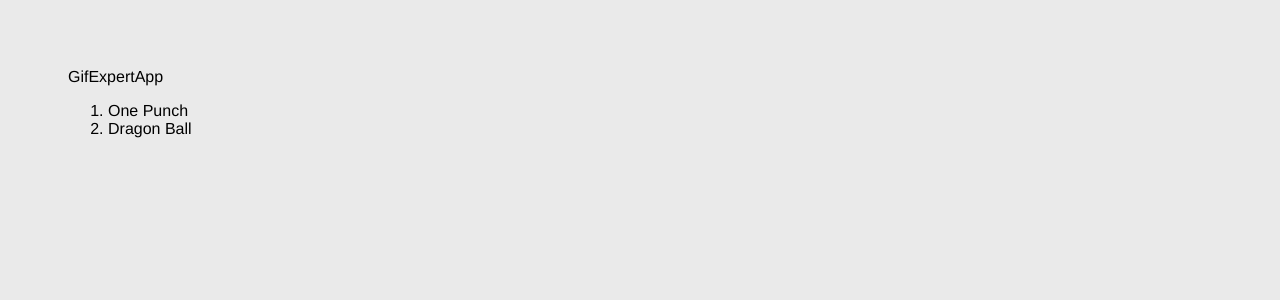
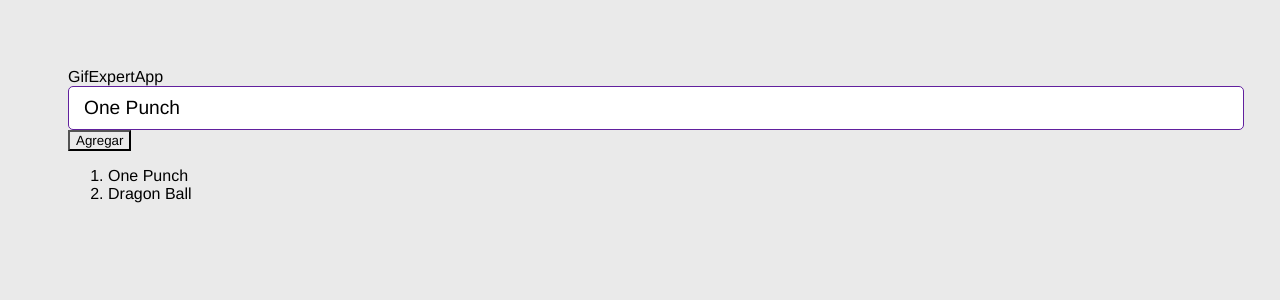
Before and after one commit to JUBEZA/04-gif-expert-app, a React (Vite) app: page / in a window 1280 px wide. Shown: the top 300 px of the page. Built offline with nearby package versions, Linux system fonts and the light colour scheme.

Commit message:
77- Componente AddCategory

```diff
--- a/src/GifExpertApp.jsx
+++ b/src/GifExpertApp.jsx
@@ -1,10 +1,14 @@
 import { useState } from "react";
+import { AddCategory } from "./components/AddCategory";
 
 export const GifExpertApp = () => {
 
     const [categories, setCategories] = useState( ['One Punch', 'Dragon Ball']);
 
-    console.log(categories);
+    const onAddCategory = () => {
+      setCategories(['Valorant', ...categories]);
+
+    }
 
   return (
     <>
@@ -12,8 +16,11 @@
       <div>GifExpertApp</div>
 
       {/* Input */}
+      <AddCategory/>
+
 
       {/* Listado de Gif */}
+      <button onClick={onAddCategory}>Agregar</button>
       <ol>
         {
         categories.map( category => {
--- /dev/null
+++ b/src/components/AddCategory.jsx
@@ -0,0 +1,30 @@
+import { useState } from 'react';
+
+export const AddCategory = () => {
+
+  const [ inputValue, setInputValue ] = useState( 'One Punch' );
+
+
+  const onInputChange = ({ target }) => {
+    setInputValue( target.value );
+  }
+
+  const onSubmit = ( event ) => {
+    event.preventDefault();
+    console.log(inputValue);
+  }
+
+  return (
+    <form onSubmit={ (event) => onSubmit(event) }>
+
+
+    <input
+      type="text"
+      placeholder="Buscar gifs"
+      value={inputValue}
+      onChange={ (event) => onInputChange(event) }
+    />
+  </form>
+  )
+
+}
```
